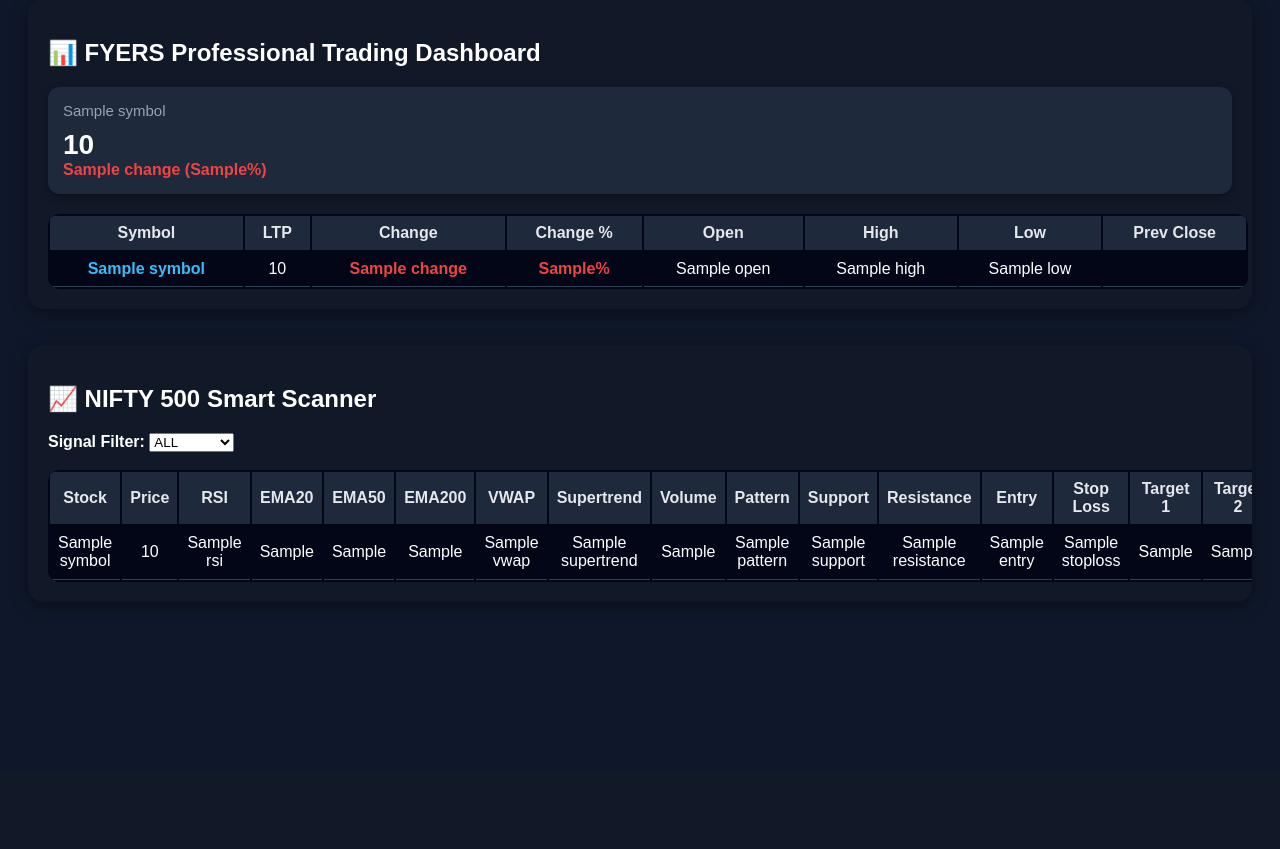
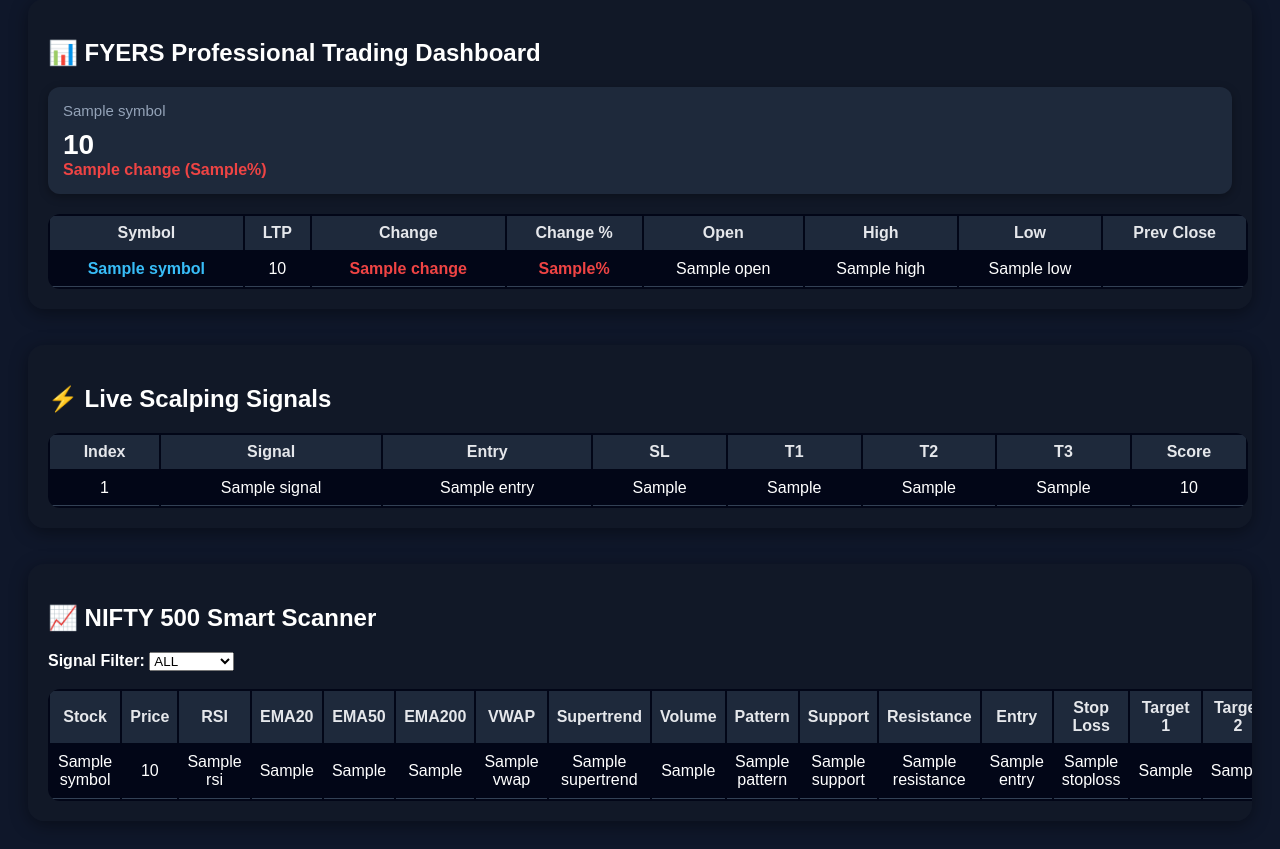
Before and after one commit to vkm10077/paradox, a Flask app: template templates/dashboard.html in a window 1280 px wide. Shown: the part 29-878 px from the top of the page. Before the commit the page ends 611 px from the top, so only its background shows below. Run offline with Flask 3, Linux system fonts and the light colour scheme; the template is opened without the code that fills it: most values are stand-ins (such as "Sample title", 1, 10 or a date in 2020).

Commit message:
Update dashboard.html

```diff
--- a/templates/dashboard.html
+++ b/templates/dashboard.html
@@ -134,6 +134,41 @@
 <br><br>
 
 <div class="card">
+
+<h2>⚡ Live Scalping Signals</h2>
+
+<table>
+<tr>
+    <th>Index</th>
+    <th>Signal</th>
+    <th>Entry</th>
+    <th>SL</th>
+    <th>T1</th>
+    <th>T2</th>
+    <th>T3</th>
+    <th>Score</th>
+</tr>
+
+{% for trade in scalping_trades %}
+<tr>
+    <td>{{ trade.index }}</td>
+    <td>{{ trade.signal }}</td>
+    <td>{{ trade.entry }}</td>
+    <td>{{ trade.sl }}</td>
+    <td>{{ trade.target1 }}</td>
+    <td>{{ trade.target2 }}</td>
+    <td>{{ trade.target3 }}</td>
+    <td>{{ trade.score }}</td>
+</tr>
+{% endfor %}
+
+</table>
+
+</div>
+
+<br><br>
+
+<div class="card">
     <h2>📈 NIFTY 500 Smart Scanner</h2>
     <form method="get" action="/dashboard">
 
```
